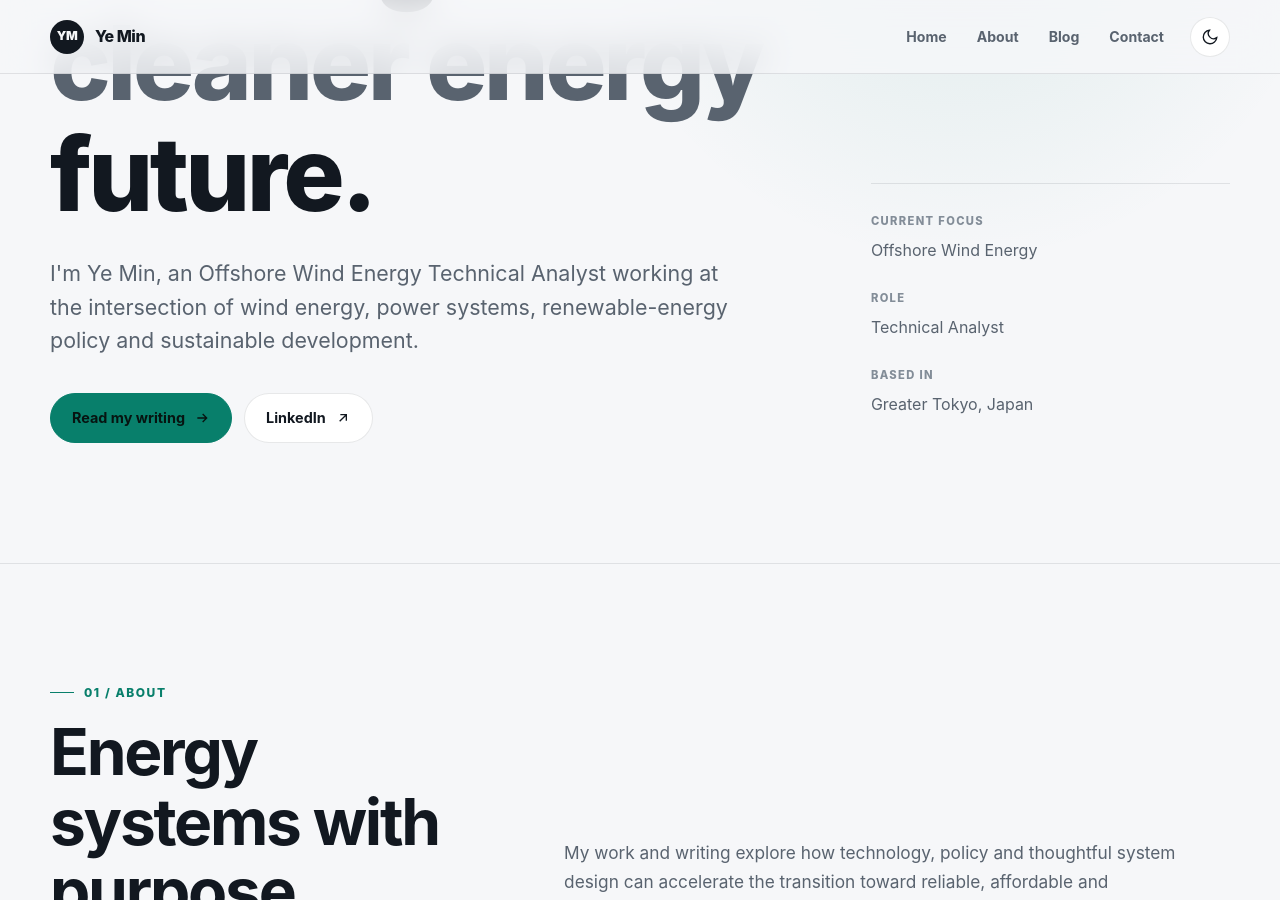
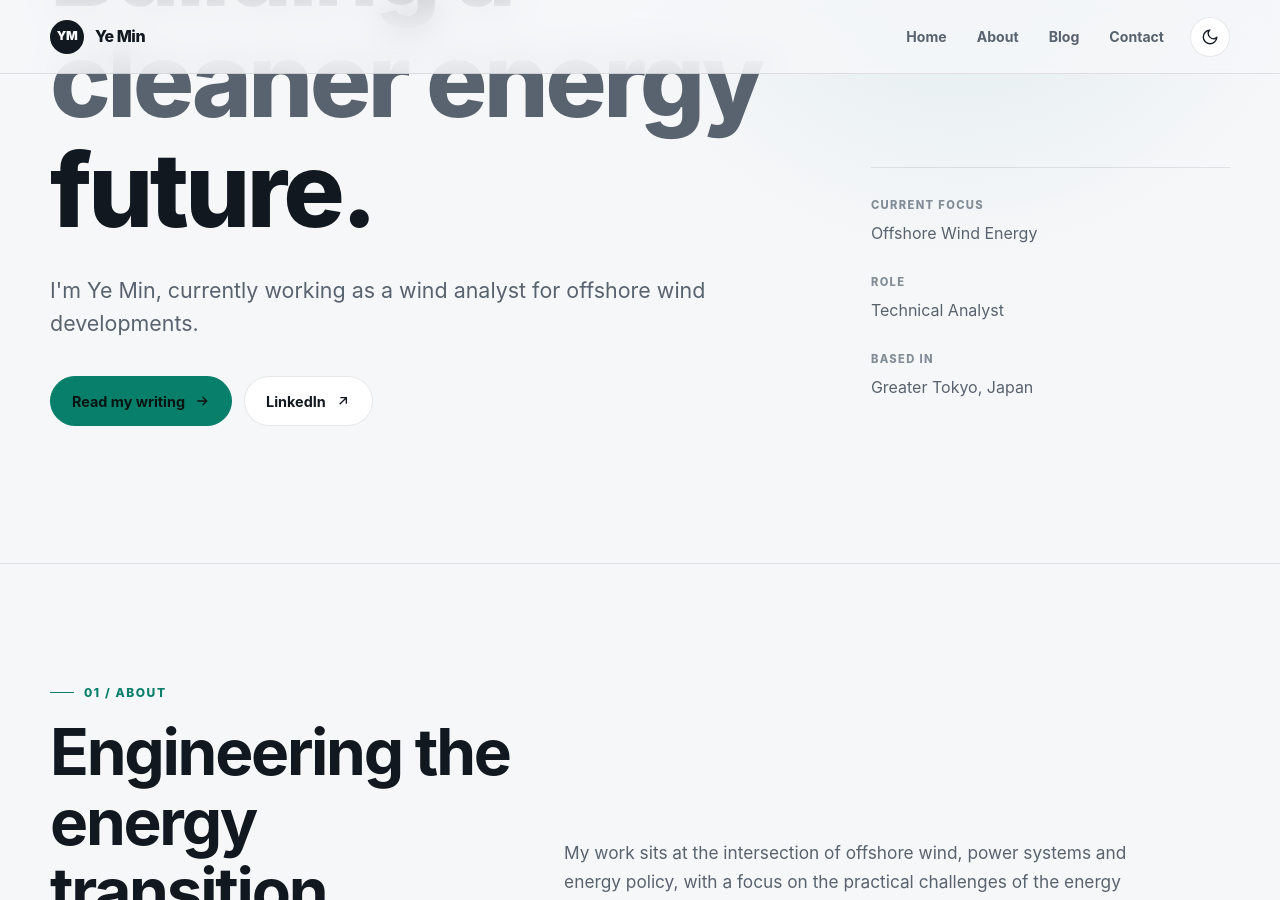
Before and after one commit to ym-yemin/Portfolio, a Jekyll site: the page built from index.html, in a window 1280 px wide and 900 px high, scrolled down 337 px. Built offline with Jekyll 4.4.1, drawn with Linux system fonts in a browser that asks for light colours; some of the changed text lies outside the part shown.

Commit message:
Revise portfolio description and about section
Updated the description and content to reflect current role and focus areas in offshore wind and renewable energy.

```diff
--- a/index.html
+++ b/index.html
@@ -1,7 +1,7 @@
 ---
 layout: default
 title: Home
-description: Portfolio and writing by Ye Min — Offshore Wind Energy Technical Analyst focused on renewable energy, power systems, policy and sustainability.
+description: Portfolio and writing by Ye Min — Offshore Wind Energy Technical Analyst focused on renewable energy, policy and sustainability.
 ---
 <main>
   <section class="hero" id="home">
@@ -10,7 +10,7 @@ description: Portfolio and writing by Ye Min — Offshore Wind Energy Technical
         <div>
           <div class="hero-kicker reveal"><span class="status-dot"></span>Offshore wind · Renewable energy · Tokyo</div>
           <h1 class="reveal">Building a <span>cleaner energy</span> future.</h1>
-          <p class="hero-copy reveal">I'm Ye Min, an Offshore Wind Energy Technical Analyst working at the intersection of wind energy, power systems, renewable-energy policy and sustainable development.</p>
+          <p class="hero-copy reveal">I'm Ye Min, currently working as a wind analyst for offshore wind developments.</p>
           <div class="hero-actions reveal">
             <a href="#blog" class="button button-primary">Read my writing
               <svg viewBox="0 0 24 24" fill="none" stroke="currentColor" stroke-width="2" aria-hidden="true"><path d="M5 12h14M13 6l6 6-6 6"></path></svg>
@@ -33,15 +33,15 @@ description: Portfolio and writing by Ye Min — Offshore Wind Energy Technical
   <section class="about" id="about">
     <div class="container">
       <div class="section-heading reveal">
-        <div><div class="eyebrow">01 / About</div><h2>Energy systems with purpose.</h2></div>
-        <p class="section-intro">My work and writing explore how technology, policy and thoughtful system design can accelerate the transition toward reliable, affordable and sustainable energy.</p>
+        <div><div class="eyebrow">01 / About</div><h2>Engineering the energy transition.</h2></div>
+        <p class="section-intro">My work sits at the intersection of offshore wind, power systems and energy policy, with a focus on the practical challenges of the energy transition.</p>
       </div>
 
       <div class="about-layout">
         <div class="about-copy reveal">
-          <p>I am a renewable-energy professional currently working as an Offshore Wind Energy Technical Analyst at SSE Pacifico K.K.</p>
-          <p>My academic journey includes graduate study at Kyoto University and the University of Malaya. My interests span renewable-energy systems, offshore wind, electricity markets, grid integration and energy policy.</p>
-          <p>I also write about technologies, policies and broader sustainability questions surrounding the global energy transition.</p>
+          <p>I work in offshore wind and renewable energy, with a particular interest in how technology, power systems and policy come together to shape the energy transition.</p>
+          <p>Currently, I am an Offshore Wind Energy Technical Analyst at SSE Pacifico K.K. My academic background includes graduate study at Kyoto University and the University of Malaya, where I developed a broader interest in renewable-energy systems and sustainable development.</p>
+          <p>Beyond my professional work, I write about offshore wind, electricity markets, grid integration, energy policy and the wider challenges of building reliable, affordable and low-carbon energy systems. This site is a place to share those ideas, explore questions I find important, and document what I continue to learn along the way.</p>
           <a class="text-link" href="https://www.linkedin.com/in/yeminn/" target="_blank" rel="noopener noreferrer">View LinkedIn profile
             <svg viewBox="0 0 24 24" fill="none" stroke="currentColor" stroke-width="2" aria-hidden="true"><path d="M7 17 17 7M8 7h9v9"></path></svg>
           </a>
```
